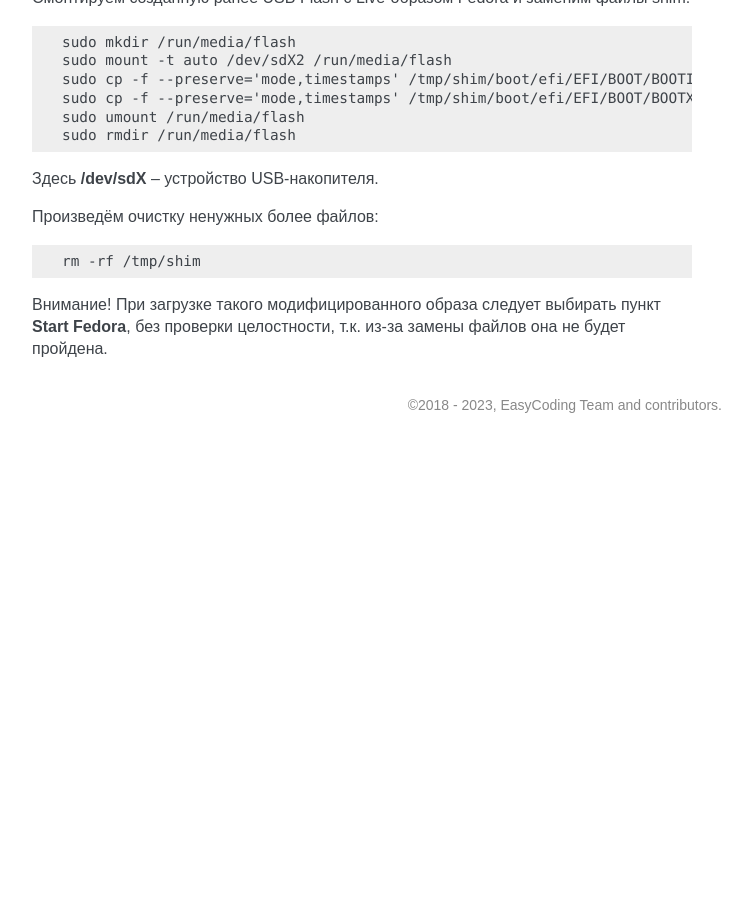
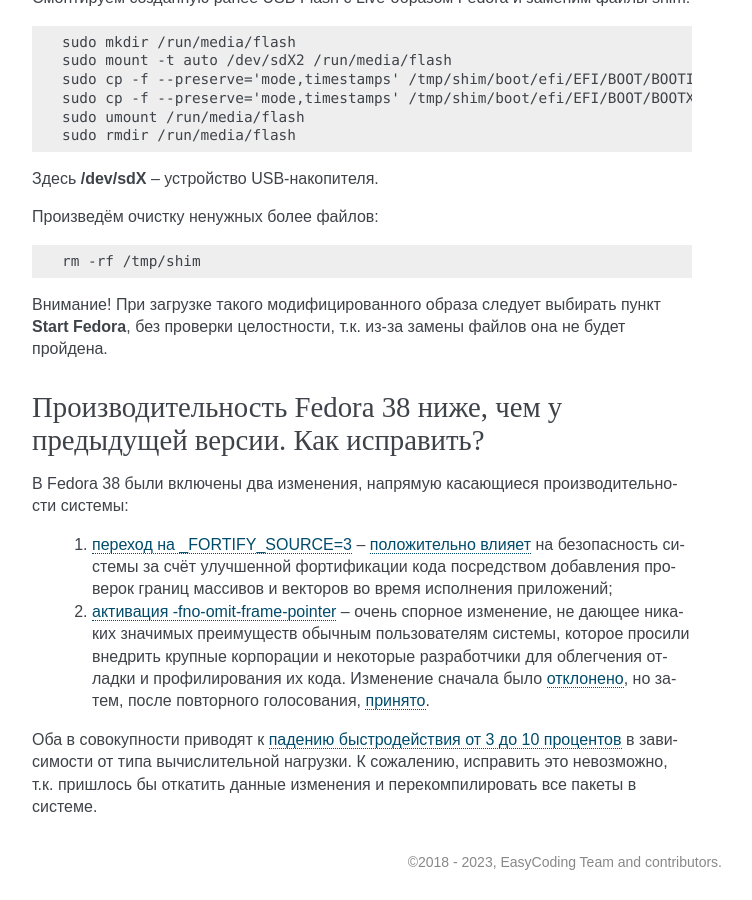
Before and after one commit to RussianFedora/FAQ, a Sphinx documentation site: the page built from source/tips-and-tricks.rst, in a window 1280 px wide and 900 px high, scrolled down 15505 px. Shown: the whole window, without its empty margins (388-1140 px from the left). Built offline with Sphinx 7.4.7, drawn with Linux system fonts in a browser that asks for light colours; comment, search, counter and statistics services are not loaded; before the commit the page ends 15948 px from its top, so only the background shows below that; some of the changed text lies outside the part shown.

```diff
--- a/source/tips-and-tricks.rst
+++ b/source/tips-and-tricks.rst
@@ -830,3 +830,16 @@ Fedora 36 KDE не загружается при наличии видеокар
     rm -rf /tmp/shim
 
 Внимание! При загрузке такого модифицированного образа следует выбирать пункт **Start Fedora**, без проверки целостности, т.к. из-за замены файлов она не будет пройдена.
+
+.. index:: f38, performance, regression, issue
+.. _f38-performance:
+
+Производительность Fedora 38 ниже, чем у предыдущей версии. Как исправить?
+=============================================================================
+
+В Fedora 38 были включены два изменения, напрямую касающиеся производительности системы:
+
+  1. `переход на _FORTIFY_SOURCE=3 <https://fedoraproject.org/wiki/Changes/Add_FORTIFY_SOURCE%3D3_to_distribution_build_flags>`__ -- `положительно влияет <https://developers.redhat.com/articles/2022/09/17/gccs-new-fortification-level>`__ на безопасность системы за счёт улучшенной фортификации кода посредством добавления проверок границ массивов и векторов во время исполнения приложений;
+  2. `активация -fno-omit-frame-pointer <https://fedoraproject.org/wiki/Changes/fno-omit-frame-pointer>`__ -- очень спорное изменение, не дающее никаких значимых преимуществ обычным пользователям системы, которое просили внедрить крупные корпорации и некоторые разработчики для облегчения отладки и профилирования их кода. Изменение сначала было `отклонено <https://pagure.io/fesco/issue/2817>`__, но затем, после повторного голосования, `принято <https://pagure.io/fesco/issue/2923>`__.
+
+Оба в совокупности приводят к `падению быстродействия от 3 до 10 процентов <https://lists.fedoraproject.org/archives/list/devel@lists.fedoraproject.org/message/33AJZA7FSDNCVSG33PPU3CH3KV33ECOD/>`__ в зависимости от типа вычислительной нагрузки. К сожалению, исправить это невозможно, т.к. пришлось бы откатить данные изменения и перекомпилировать все пакеты в системе.
```
